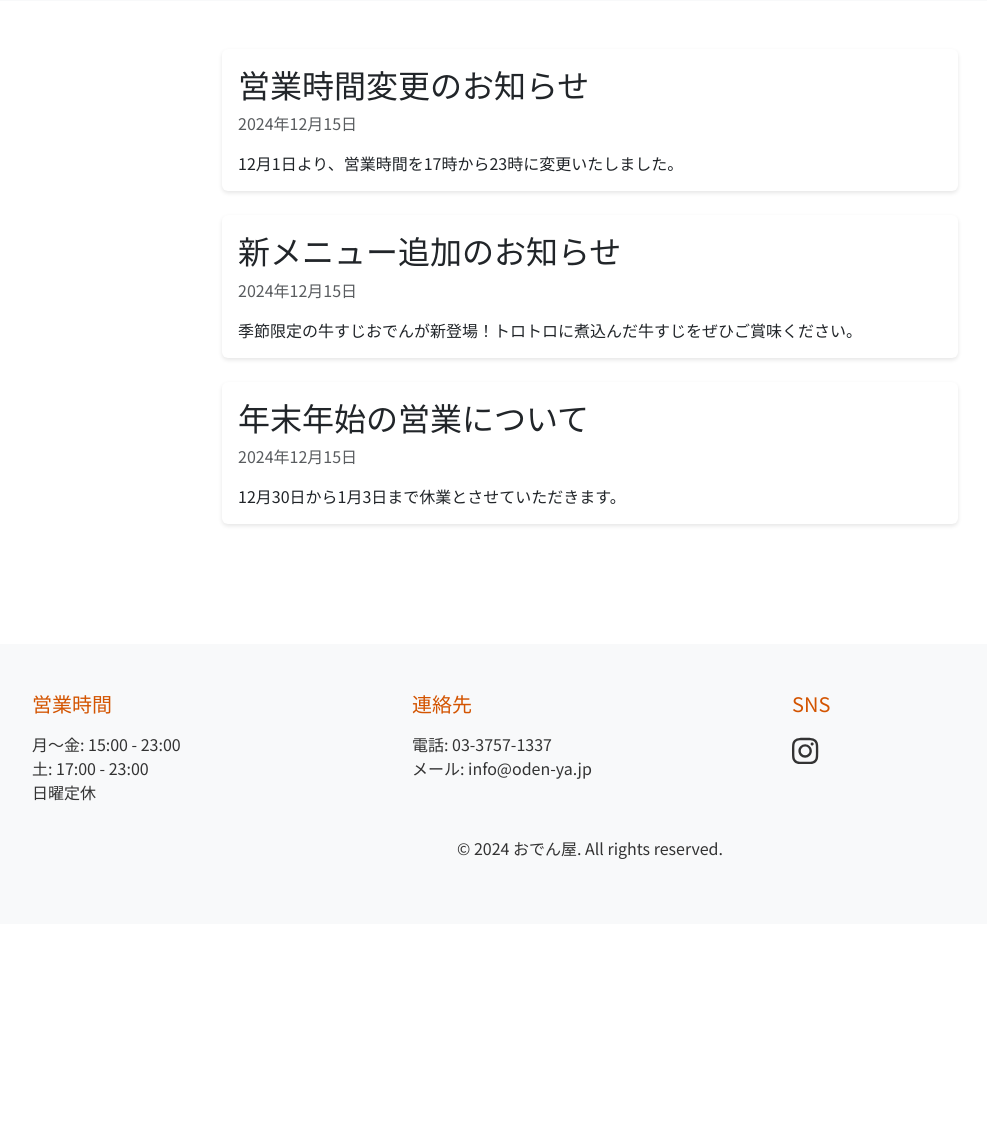
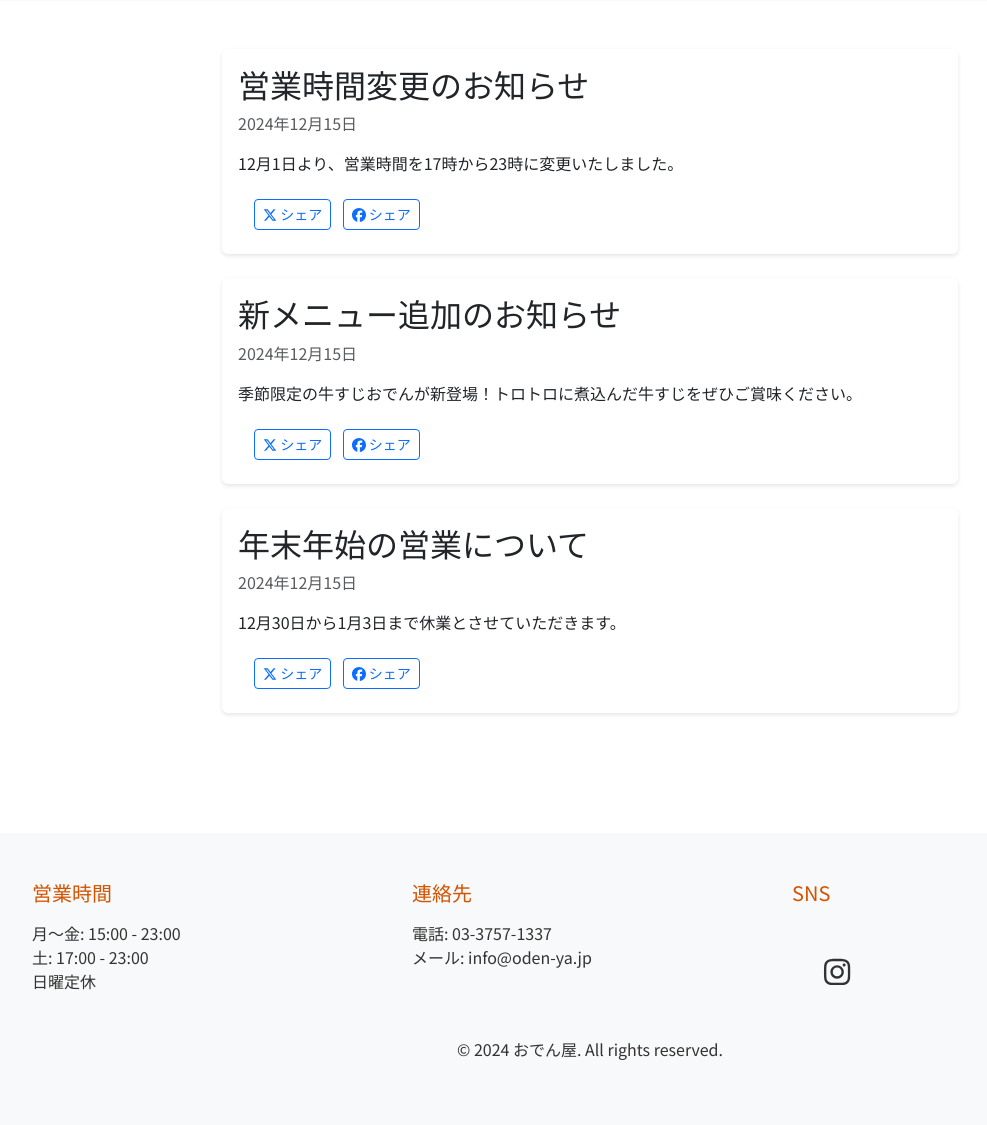
Before and after one commit to shotarok-xx/daihachi, a Flask app: page /news in a window 1280 px wide. Shown: the part 257-1382 px from the top of the page, without its empty margins (50-1037 px from the left). Before the commit the page ends 1116 px from the top, so only its background shows below. Run offline with Flask 3, Linux system fonts and the light colour scheme; data comes from the database, SQL or seed files in the repository.

Commit message:
Agent query: SNSページとニュース記事のシェアボタンは正しく表示されていますか？
Add social media sharing buttons to news posts and improve social media links styling.

Screenshot: https://storage.googleapis.com/screenshot-production-us-central1/b5b41d46-52fd-438d-9fff-679394ed4de6/224a888f-642b-4a78-a746-d515965d0c1c.jpg

```diff
--- a/static/css/style.css
+++ b/static/css/style.css
@@ -190,12 +190,25 @@ body {
 
 .social-links a {
     color: #333;
-    transition: color 0.3s ease;
+    transition: all 0.3s ease;
+    display: block;
+    padding: 2rem;
+    border-radius: 8px;
+    text-decoration: none;
 }
 
 .social-links a:hover {
     color: #d35400;
-    text-decoration: none;
+    background-color: rgba(211, 84, 0, 0.1);
+    transform: translateY(-5px);
+}
+
+.share-buttons a {
+    transition: all 0.3s ease;
+}
+
+.share-buttons a:hover {
+    transform: translateY(-2px);
 }
 
 .social-links i {
--- a/templates/news.html
+++ b/templates/news.html
@@ -19,6 +19,18 @@
                         <div class="card-text">
                             {{ post.content }}
                         </div>
+                        <div class="card-footer bg-transparent border-0">
+                            <div class="share-buttons mt-3">
+                                <a href="https://twitter.com/intent/tweet?text={{ post.title|urlencode }}&url={{ request.url|urlencode }}"
+                                   class="btn btn-outline-primary btn-sm me-2" target="_blank">
+                                    <i class="fab fa-x-twitter"></i> シェア
+                                </a>
+                                <a href="https://www.facebook.com/sharer/sharer.php?u={{ request.url|urlencode }}"
+                                   class="btn btn-outline-primary btn-sm" target="_blank">
+                                    <i class="fab fa-facebook"></i> シェア
+                                </a>
+                            </div>
+                        </div>
                     </div>
                 </div>
             </div>
```
Also changed, not shown: templates/social.html (+10 -3 lines).
